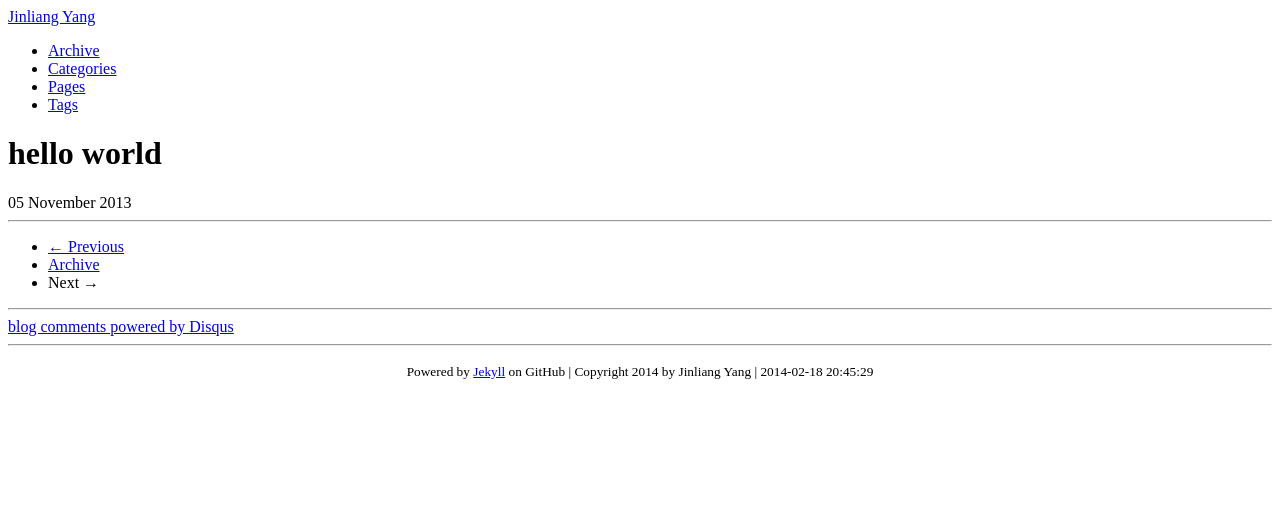
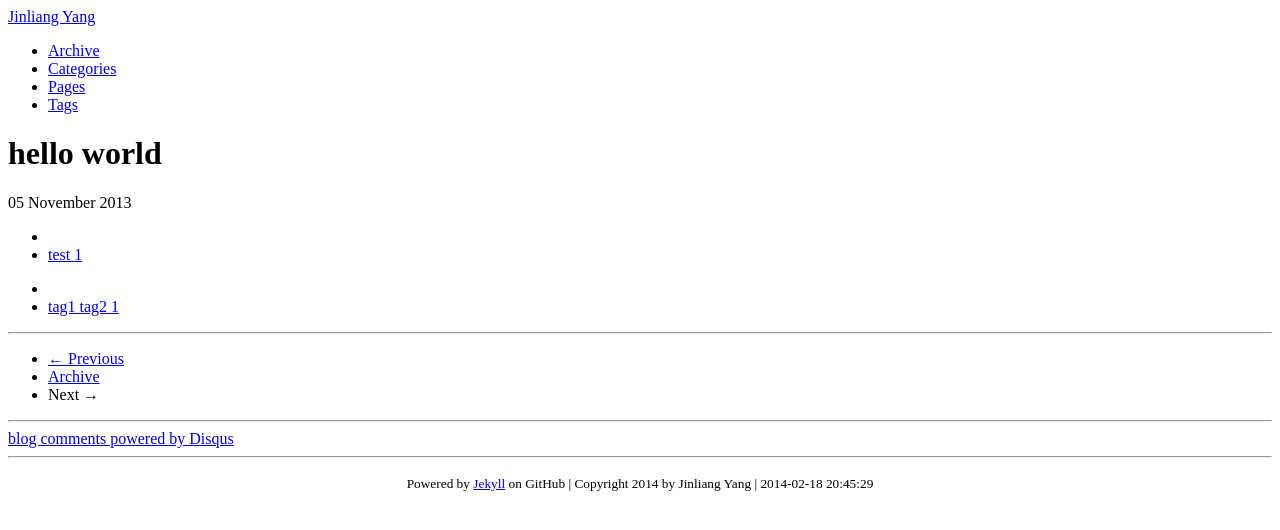
Before and after one commit to yangjl/en, a Jekyll site: the page built from _posts/2013-11-05-hello-world.md, in a window 1280 px wide. Shown: the top 530 px of the page. Built offline with Jekyll 4.4.1, drawn with Linux system fonts in a browser that asks for light colours; Markdown is read by kramdown in place of the engine named in the settings; comment, search, counter and statistics services are not loaded.

```diff
--- a/_config.yml
+++ b/_config.yml
@@ -66,7 +66,7 @@ JB :
   #   - Only the following values are falsy: ["", null, false]
   #   - When setting BASE_PATH it must be a valid url.
   #     This means always setting the protocol (http|https) or prefixing with "/"
-  BASE_PATH : http://yangjl.me/en
+  BASE_PATH : /yangjl.me/en/
 
   # By default, the asset_path is automatically defined relative to BASE_PATH plus the enabled theme.
   # ex: [BASE_PATH]/assets/themes/[THEME-NAME]
--- a/_includes/themes/twitter/post.html
+++ b/_includes/themes/twitter/post.html
@@ -1,5 +1,5 @@
 <div class="page-header">
-  <h1>{{ BASE_PATH }}{{ page.title }} {% if page.tagline %}<small>{{page.tagline}}</small>{% endif %}</h1>
+  <h1>{{ page.title }} {% if page.tagline %}<small>{{page.tagline}}</small>{% endif %}</h1>
 </div>
 
 <div class="row-fluid post-full">
--- a/_posts/2013-11-05-hello-world.md
+++ b/_posts/2013-11-05-hello-world.md
@@ -1,8 +1,8 @@
 ---
 layout: post
 title: "hello world"
-description: ""
-category:
-tags: []
+description: "description"
+category: test
+tags: [tag1 tag2]
 ---
 {% include JB/setup %}
```
Also changed, not shown: 3 other files.
